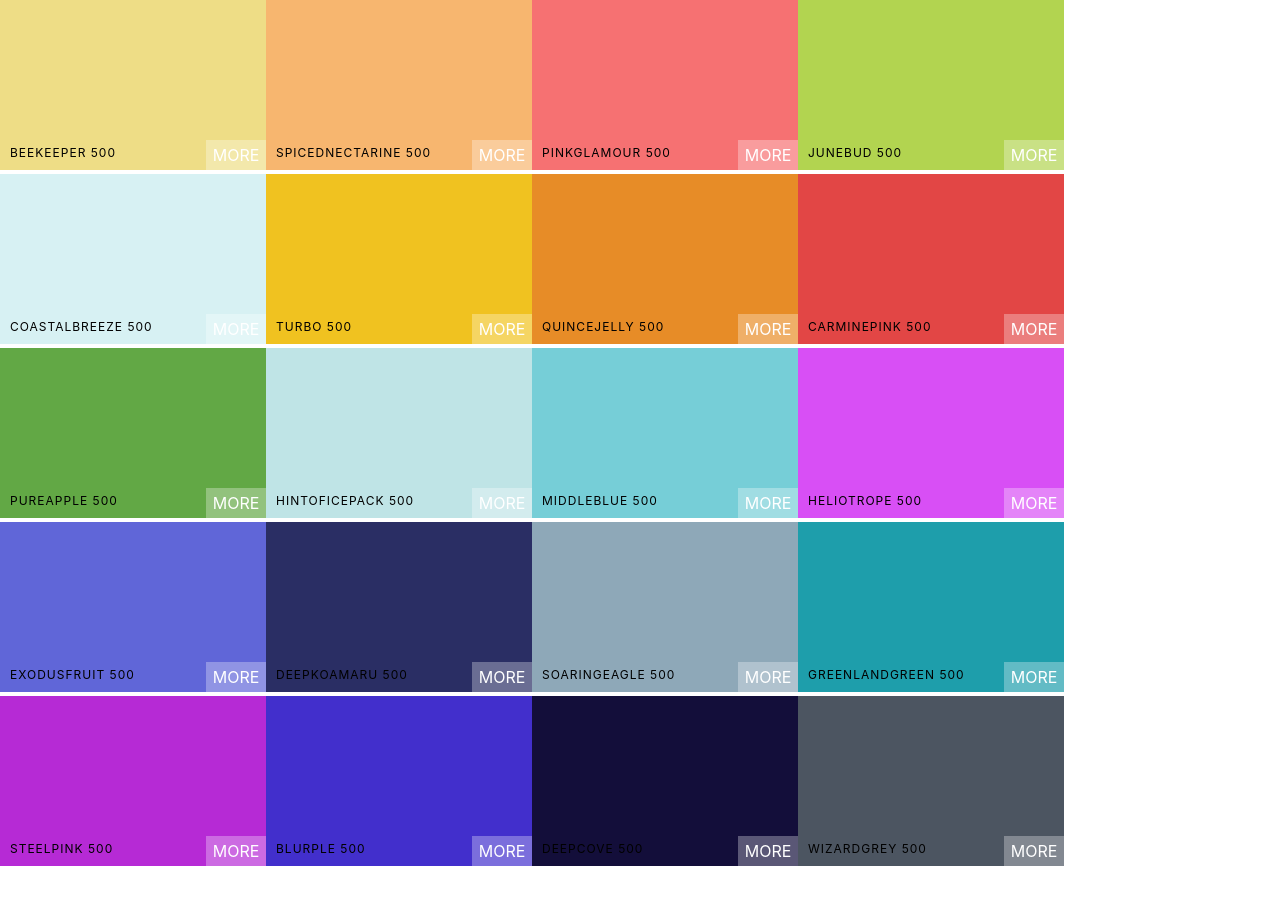
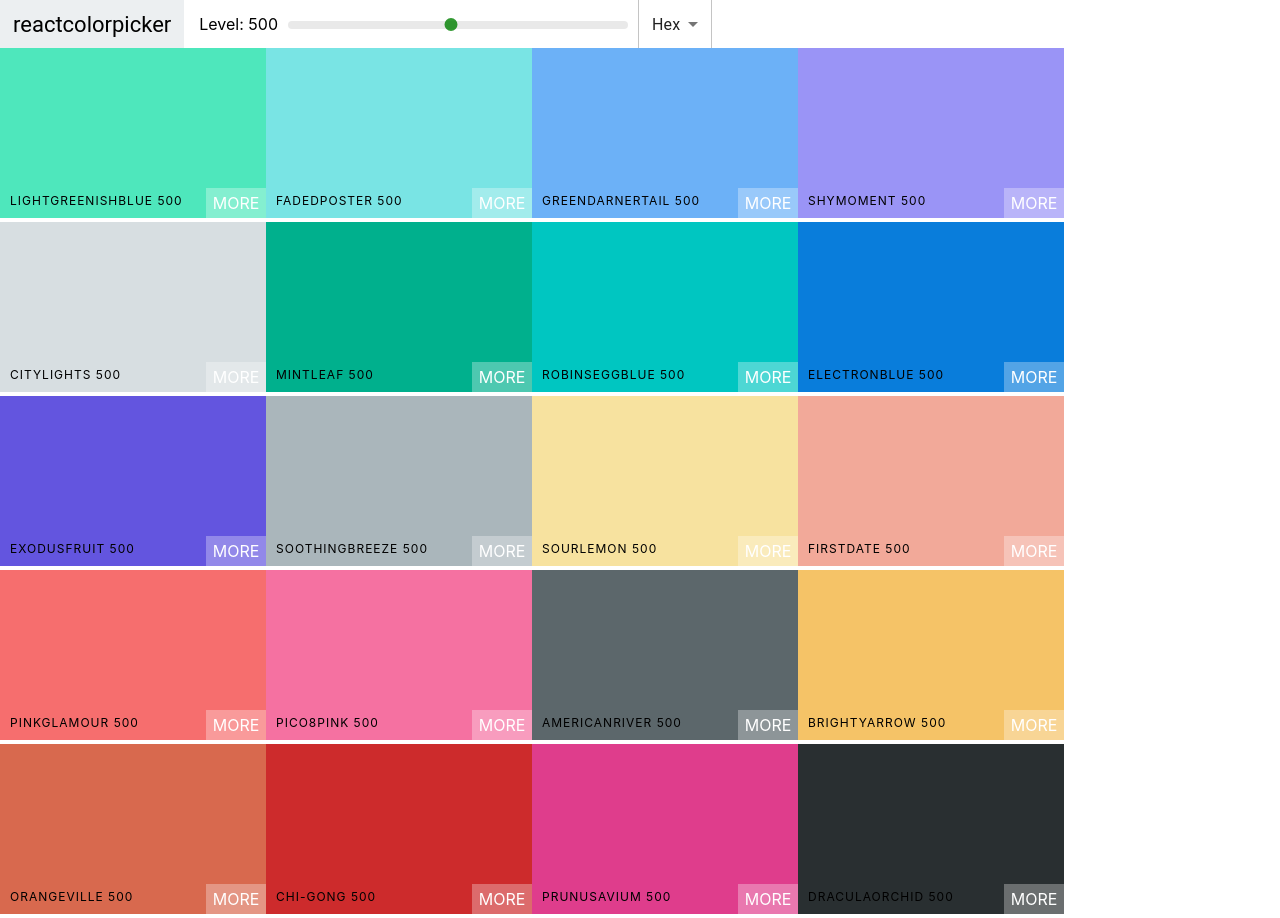
Before and after one commit to AyshaHakeem/colour-picker, a React (Create React App) app: page /palette/flat-ui-colors-american in a window 1280 px wide. Before the commit the page ends 870 px from the top, so only its background shows below. Built offline with nearby package versions, Linux system fonts and the light colour scheme.

Commit message:
Set router for individual palettes

```diff
--- a/package.json
+++ b/package.json
@@ -3,6 +3,9 @@
   "version": "0.1.0",
   "private": true,
   "dependencies": {
+    "@emotion/react": "^11.11.4",
+    "@emotion/styled": "^11.11.0",
+    "@mui/material": "^5.15.13",
     "@testing-library/jest-dom": "^5.17.0",
     "@testing-library/react": "^13.4.0",
     "@testing-library/user-event": "^13.5.0",
@@ -11,6 +14,7 @@
     "react": "^18.2.0",
     "react-copy-to-clipboard": "^5.1.0",
     "react-dom": "^18.2.0",
+    "react-router-dom": "^6.22.3",
     "react-scripts": "5.0.1",
     "web-vitals": "^2.1.4"
   },
--- a/src/App.js
+++ b/src/App.js
@@ -1,10 +1,27 @@
 import logo from './logo.svg';
+// import {Routes, Route} from 'react-router-dom';
+// import { BrowserRouter as Router, Route } from "react-router-dom";
+// import seedColors from './seedColors'
+// import {generatePalette} from './colorHelpers'
 import PaletteParent from './PaletteParent'
 function App() {
   return (
-    <div className="App">
-      <PaletteParent />
-    </div>
+
+    <PaletteParent />
+
+    // <Routes>
+    //   <Route
+    //   exact
+    //   path='/'
+    //   render={()=><h1>Choose from individual palettes</h1>}
+    //   />
+    //   <Route
+    //   exact
+    //   path='/palette'
+    //   element={<Palette palette={generatePalette(seedColors[4])} />}
+    //   />
+    // </Routes>
+
   );
 }
 
--- a/src/ColorBox.js
+++ b/src/ColorBox.js
@@ -4,20 +4,11 @@ import './ColorBox.css'
 
 class ColorBox extends Component{
 
-    // handleClick = async () => {
-    //     let text = document.getElementById('name').innerHTML;
-    //     try {
-    //         await navigator.clipboard.writeText(text);
-    //         window.alert('Content copied to clipboard');
-    //     } catch (err) {
-    //         console.error('Failed to copy: ', err);
-    //         }
-    // }
-// backgroundColor:this.props.color
+
     render(){
-        const {name, color} = this.props
+        const {name, color, copyColour} = this.props
         return (
-            <CopyToClipboard text={name} onCopy={()=>window.alert('Color copied to clipboard')} >
+            <CopyToClipboard text={color} onCopy={()=>copyColour} >
             <div className='ColorBox' style={{ background: color }}>
                 <div className='copy-container'>
                 <div className='box-content'>
--- /dev/null
+++ b/src/Navbar.css
@@ -0,0 +1,47 @@
+.Navbar {
+    display: flex;
+    align-items: center;
+    justify-content: flex-start;
+    height: 6vh;
+  }
+  .logo {
+    margin-right: 15px;
+    padding: 0 13px;
+    font-size: 22px;
+    background-color: #eceff1;
+    font-family: Roboto;
+    height: 100%;
+    display: flex;
+    align-items: center;
+  }
+
+  .logo a {
+    text-decoration: none;
+    color: black;
+  }
+
+  .slider {
+    width: 340px;
+    margin: 0 10px;
+    display: inline-block;
+  }
+
+  .rc-slider-track {
+    background-color: transparent;
+  }
+  .rc-slider-rail {
+    height: 8px;
+  }
+  .rc-slider-handle,
+  .rc-slider-handle:active,
+  .rc-slider-handle:focus,
+  .rc-slider-handle:hover {
+    background-color: green;
+    outline: none;
+    border: 2px solid green;
+    box-shadow: none;
+    width: 13px;
+    height: 13px;
+    margin-left: -7px;
+    margin-top: -3px;
+  }
--- /dev/null
+++ b/src/Navbar.js
@@ -0,0 +1,49 @@
+import React, { Component } from "react";
+import Slider from "rc-slider";
+import MenuItem from '@mui/material/MenuItem';
+import Select, { SelectChangeEvent } from '@mui/material/Select';
+import "rc-slider/assets/index.css";
+import "./Navbar.css";
+
+class Navbar extends Component {
+
+
+
+  render() {
+    const { level, changeLevel, colourFormat, changeFormat } = this.props;
+    return (
+      <header className='Navbar'>
+
+        <div className='logo'>
+          <a href='#'>reactcolorpicker</a>
+        </div>
+
+        <div className='slider-container'>
+          <span>Level: {level}</span>
+          <div className='slider'>
+                <Slider
+                    defaultValue = {level}
+                    min = {100}
+                    max  = {900}
+                    step = {100}   // differnce between values on the slider
+                    onChangeComplete={changeLevel}
+                />
+          </div>
+        </div>
+
+        <div className='select-container'>
+            <Select
+            onChange={changeFormat}
+            value = {colourFormat}
+            >
+                <MenuItem value='hex'>Hex</MenuItem>
+                <MenuItem value='rgb'>RGB</MenuItem>
+                <MenuItem value='rgba'>RGBA</MenuItem>
+            </Select>
+        </div>
+
+      </header>
+    );
+  }
+}
+export default Navbar;
--- a/src/Palette.js
+++ b/src/Palette.js
@@ -1,17 +1,47 @@
 import React,{ Component } from 'react'
 import ColorBox from './ColorBox'
+import Slider from 'rc-slider'
+import 'rc-slider/assets/index.css'
+import './Palette.css'
+import Navbar from './Navbar'
 
 class Palette extends Component{
 
+    constructor(props){
+        super(props)
+        this.state = {
+            level : 500,
+            colourFormat : 'hex'
+            // format : 'hex'
+        }
+        this.changeLevel = this.changeLevel.bind(this)
+        this.changeFormat = this.changeFormat.bind(this)
+    }
+
+    changeLevel(level){
+       return this.setState({ level })
+    }
+    changeFormat = (event) => {
+        return this.setState({colourFormat : event.target.value})
+      };
+
     render(){
-
-        const colors = this.props.palette.colors[500].map(x => <ColorBox color={x.hex} name={x.name} />)
+        const {level, colourFormat} = this.state
+        const {palette} = this.props
+        const boxes = palette.colors[level].map(x => <ColorBox color={x[colourFormat]} name={x.name} />)
 
         return(
             <div className='Palette'>
                 {/* navbar */}
+                <Navbar
+                level = {level}
+                colourFormat = {colourFormat}
+                changeLevel = {this.changeLevel}
+                changeFormat = {this.changeFormat}
+                />
+
                 <div className='Palette-colors'> {/* color boxes */}
-                 {colors}
+                 {boxes}
                 </div>
             </div>
         )
--- a/src/PaletteParent.js
+++ b/src/PaletteParent.js
@@ -1,15 +1,35 @@
-import React, {Component} from 'react'
-import seedColors from './seedColors'
-import {generatePalette} from './colorHelpers'
-import Palette from './Palette'
+import React, {Component} from 'react';
+import { Routes, Route, useParams } from 'react-router-dom';
+import seedColors from './seedColors';
+import { generatePalette } from './colorHelpers';
+import Palette from './Palette';
 
-class PaletteParent extends Component{
-    render(){
-        console.log(generatePalette(seedColors[4]))
-        return(
-            <Palette palette={generatePalette(seedColors[4])} />
+class PaletteParent extends Component {
+
+
+    findPalette(idx) {
+        return seedColors.find((palette) => palette.id === idx);
+    }
+3
+    render() {
+        const PaletteWrapper = () => {
+            const { id } = useParams();
+            console.log('IDD', id)
+            const palette = generatePalette(this.findPalette(id));
+            return <Palette palette={palette} />
+        };
+
+        const Home = () => {
+            return <h1>List of different palettes</h1>
+        }
+
+        return (
+            <Routes>
+                <Route exact path="/" element={ <Home /> } />
+                <Route exact path="/palette/:id" element={<PaletteWrapper />} />
+            </Routes>
         )
     }
 }
 
-export default PaletteParent
+export default PaletteParent;
--- a/src/index.js
+++ b/src/index.js
@@ -2,12 +2,16 @@ import React from 'react';
 import ReactDOM from 'react-dom/client';
 import './index.css';
 import App from './App';
+import {BrowserRouter} from 'react-router-dom'
 import reportWebVitals from './reportWebVitals';
 
 const root = ReactDOM.createRoot(document.getElementById('root'));
 root.render(
+
   <React.StrictMode>
-    <App />
+    <BrowserRouter>
+      <App />
+    </BrowserRouter>
   </React.StrictMode>
 );
 
```
Also changed, not shown: src/Palette.css (added), 1 other file (tests, documents, lock files or other folders).
